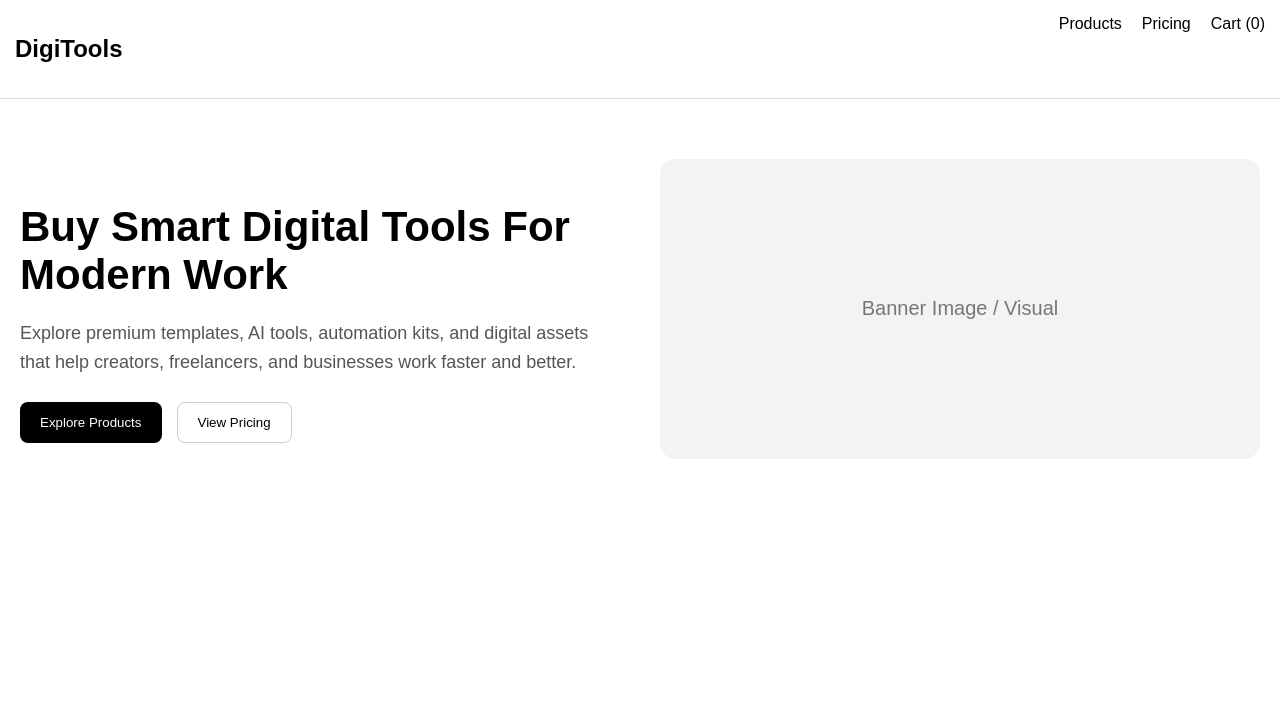
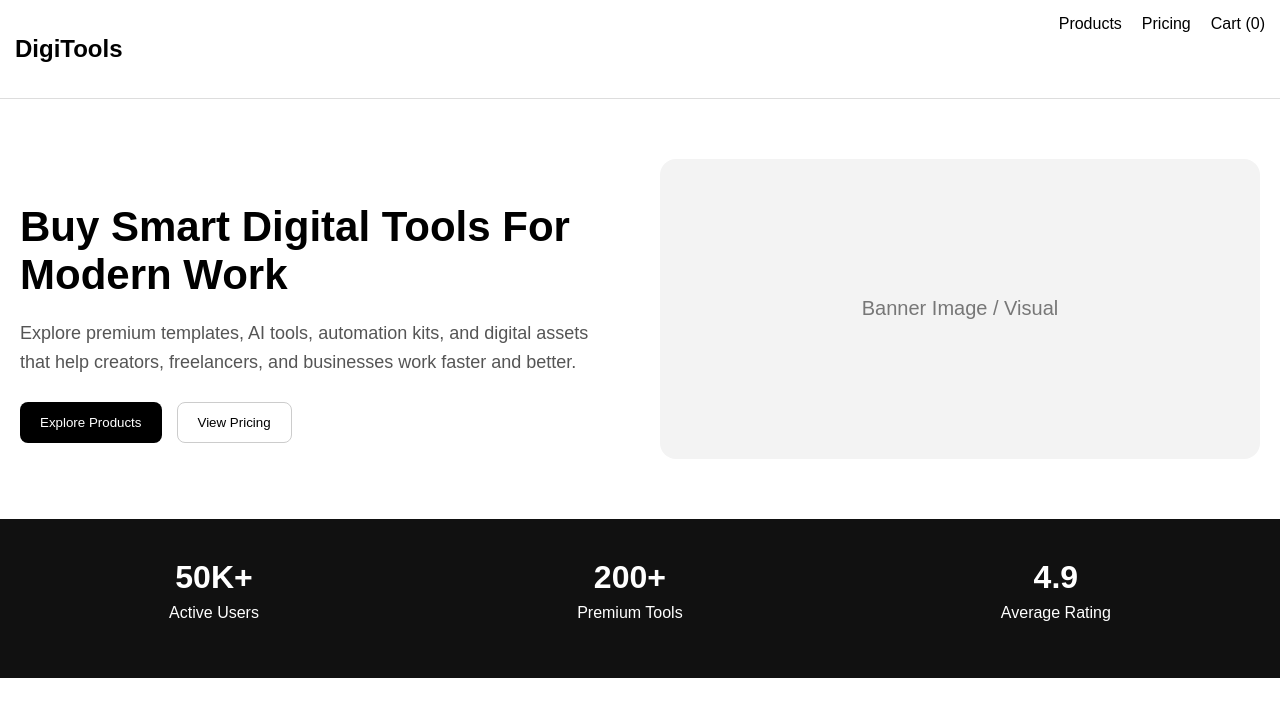
Before and after one commit to hamsakib/hasanalmahmud-b13-a06, a React (Vite) app: page / in a window 1280 px wide. Shown: the top 716 px of the page. Built offline with nearby package versions, Linux system fonts and the light colour scheme.

Commit message:
created stats sec eith kry plst num.

```diff
--- a/src/App.jsx
+++ b/src/App.jsx
@@ -1,11 +1,13 @@
 import Navbar from "./components/Navbar";
 import Hero from "./components/Hero";
+import Stats from "./components/Stats";
 
 function App() {
   return (
     <div>
       <Navbar />
       <Hero />
+      <Stats />
     </div>
   );
 }
--- /dev/null
+++ b/src/components/Stats.jsx
@@ -0,0 +1,31 @@
+export default function Stats() {
+  return (
+    <div
+      style={{
+        display: "flex",
+        justifyContent: "space-around",
+        alignItems: "center",
+        padding: "40px 20px",
+        backgroundColor: "#111",
+        color: "white",
+        flexWrap: "wrap",
+        gap: "20px",
+      }}
+    >
+      <div style={{ textAlign: "center" }}>
+        <h2 style={{ margin: 0, fontSize: "32px" }}>50K+</h2>
+        <p style={{ marginTop: "8px" }}>Active Users</p>
+      </div>
+
+      <div style={{ textAlign: "center" }}>
+        <h2 style={{ margin: 0, fontSize: "32px" }}>200+</h2>
+        <p style={{ marginTop: "8px" }}>Premium Tools</p>
+      </div>
+
+      <div style={{ textAlign: "center" }}>
+        <h2 style={{ margin: 0, fontSize: "32px" }}>4.9</h2>
+        <p style={{ marginTop: "8px" }}>Average Rating</p>
+      </div>
+    </div>
+  );
+}
```
